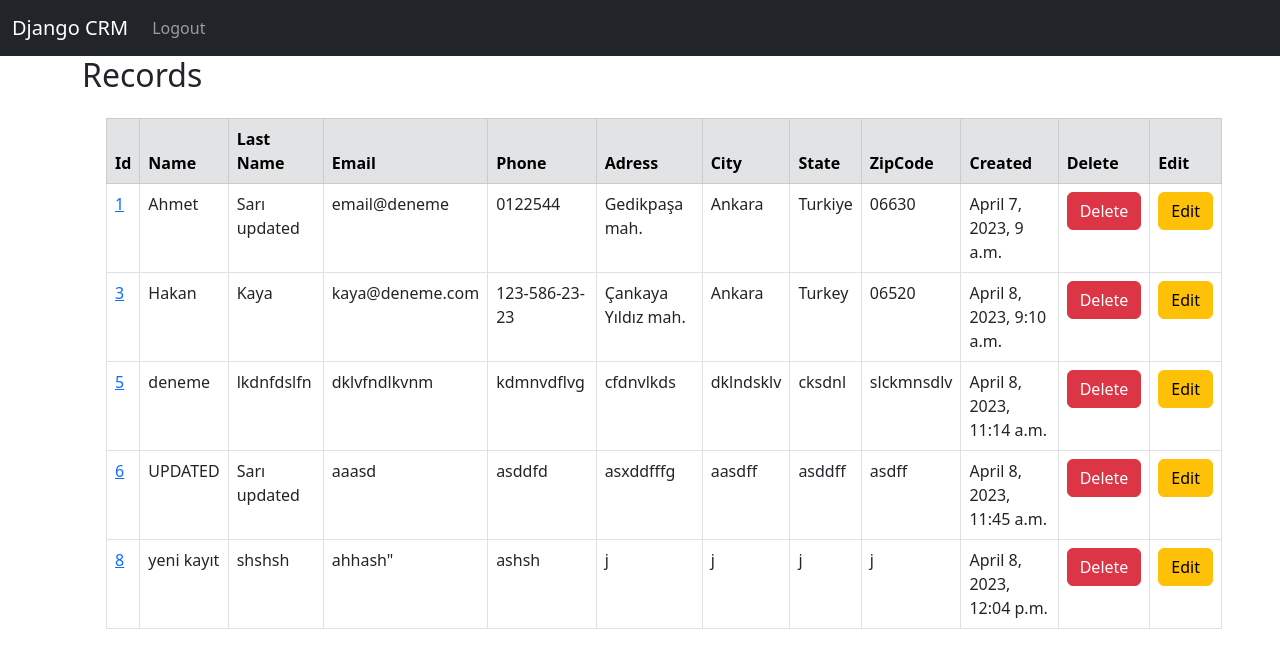
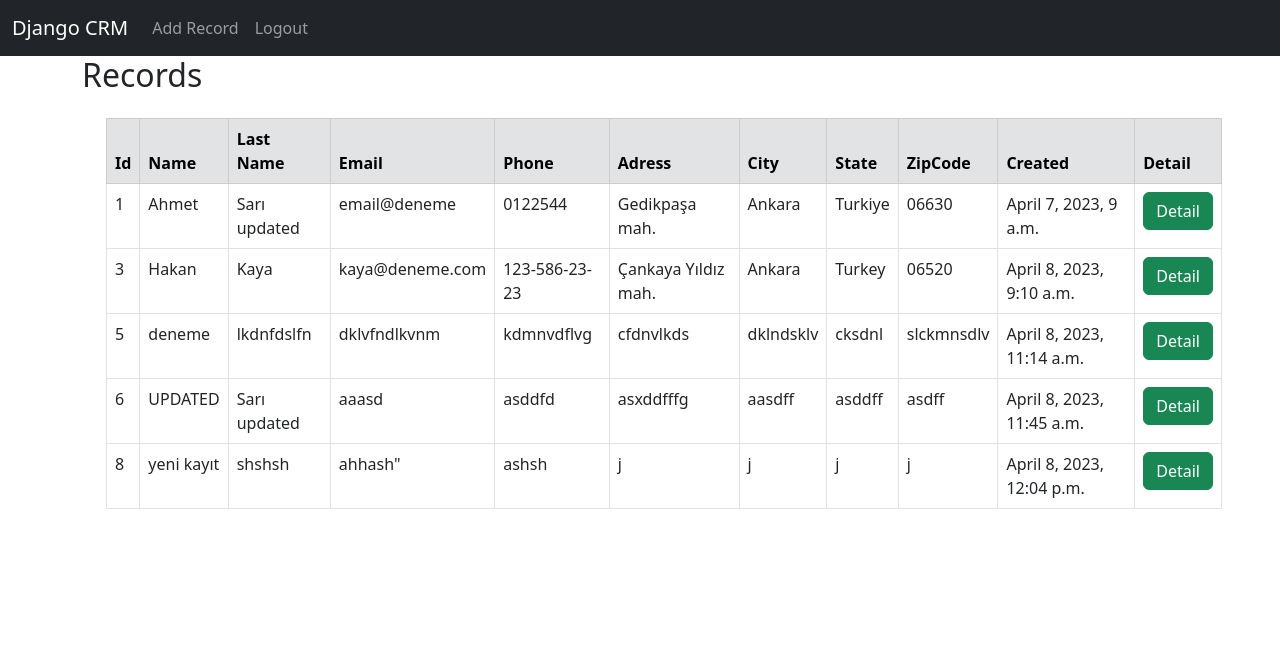
Before and after one commit to sezginads/Django-CRM, a Django app: page / in a window 1280 px wide. Shown: the top 668 px of the page. Run offline with Django 4.2, Linux system fonts and the light colour scheme; a user stored in the database is signed in; data comes from the database, SQL or seed files in the repository; both versions use the stored data as it was after the commit.

Commit message:
Final Project

```diff
--- a/website/templates/home.html
+++ b/website/templates/home.html
@@ -18,14 +18,15 @@
       <th scope="col">State</th>
       <th scope="col">ZipCode</th>
       <th scope="col">Created</th>
-      <th scope="col">Delete</th>
-      <th scope="col">Edit</th>
+      <th scope="col">Detail</th>
+
     </tr>
   </thead>
   {% for record in records  %}
   <tbody>
     <tr>
-      <td><a href="{% url 'record' record.id %}">{{record.id}} </a></td>
+
+      <td>{{record.id}}</td>
       <td>{{record.first_name}}</td>
       <td>{{record.last_name}}</td>
       <td>{{record.email}}</td>
@@ -35,14 +36,12 @@
       <td>{{record.state}}</td>
       <td>{{record.zipcode}}</td>
       <td>{{record.created_at}}</td>
-      <td> <button class = "btn btn-danger">Delete</button> </td>
-      <td> <button class = "btn btn-warning">Edit</button> </td>
+      <td> <a href="{% url 'record' record.id %}" class="btn btn-success">Detail</a> </td>
+
     </tr>
   </tbody>
   {% endfor %}
 </table>
-
-
 
 {%else%}
 <div class="col-md-6 offset-md-3">
--- a/website/templates/navbar.html
+++ b/website/templates/navbar.html
@@ -7,6 +7,9 @@
       <div class="collapse navbar-collapse" id="navbarSupportedContent">
         <ul class="navbar-nav me-auto mb-2 mb-lg-0">
             {% if user.is_authenticated  %}
+            <li class="nav-item">
+              <a class="nav-link" href="{% url 'add_record' %}">Add Record</a>
+          </li>
             <li class="nav-item">
                 <a class="nav-link" href="{% url 'logout' %}">Logout</a>
             </li>
--- a/website/templates/record.html
+++ b/website/templates/record.html
@@ -20,5 +20,6 @@
   <br>
   <a href="{% url 'home' %}" class="btn btn-primary">Back</a>
   <a href="{% url 'delete_record' customer_record.id  %}" class="btn btn-danger">Delete</a>
+  <a href="{% url 'update_record' customer_record.id  %}" class="btn btn-secondary">Update</a>
 
 {% endblock  %}
--- a/website/urls.py
+++ b/website/urls.py
@@ -7,6 +7,7 @@ urlpatterns = [
     path('logout/', views.logout_user, name = 'logout'),
     path('register/',views.register_user, name = 'register'),
     path('record/<int:pk>',views.customer_record, name = 'record'),
-    path('delete_record/<int:pk>',views.delete_record, name = 'delete_record')
-
+    path('delete_record/<int:pk>',views.delete_record, name = 'delete_record'),
+    path('add_record/',views.add_record, name = 'add_record'),
+    path('update_record/<int:pk>',views.update_record, name = 'update_record'),
 ]
--- a/website/views.py
+++ b/website/views.py
@@ -1,7 +1,7 @@
 from django.shortcuts import render,redirect
 from django.contrib.auth import authenticate, login, logout
 from django.contrib import messages
-from .form import SignUpForm
+from .form import SignUpForm, AddRecordForm
 from . models import Record
 
 # Create your views here.
@@ -67,5 +67,30 @@ def delete_record(request, pk):
             messages.success(request,'You are deleted Successfuly')
             return redirect('home')
       else:
-            messages.success(request,'You have no permission to delete')
+            messages.success(request,'You must be login to delete')
             return redirect('home')
+
+def add_record(request):
+      form =AddRecordForm(request.POST or None)
+      if request.user.is_authenticated:
+            if request.method == 'POST':
+                  if form.is_valid():
+                        add_record = form.save()
+                        messages.success(request,'Added Succesfully')
+                        return redirect('home')
+
+            return render(request,'add_record.html',{'form':form})
+      messages.success(request,'You need to Login')
+      return redirect('home')
+def update_record(request, pk):
+      if request.user.is_authenticated:
+            current_record = Record.objects.get(id = pk)
+            form =AddRecordForm(request.POST or None,instance = current_record)
+            if form.is_valid():
+                  form.save()
+                  messages.success(request,'Updated Succesfully')
+                  return redirect('home')
+            return render(request,'update_record.html',{'form':form})
+      else:
+            messages.success(request,'You must be login to Update')
+            return redirect('home')
```
Also changed, not shown: website/form.py (+16 -0 lines), website/templates/add_record.html (added, +13 -0 lines), website/templates/update_record.html (added, +13 -0 lines), db.sqlite3.
